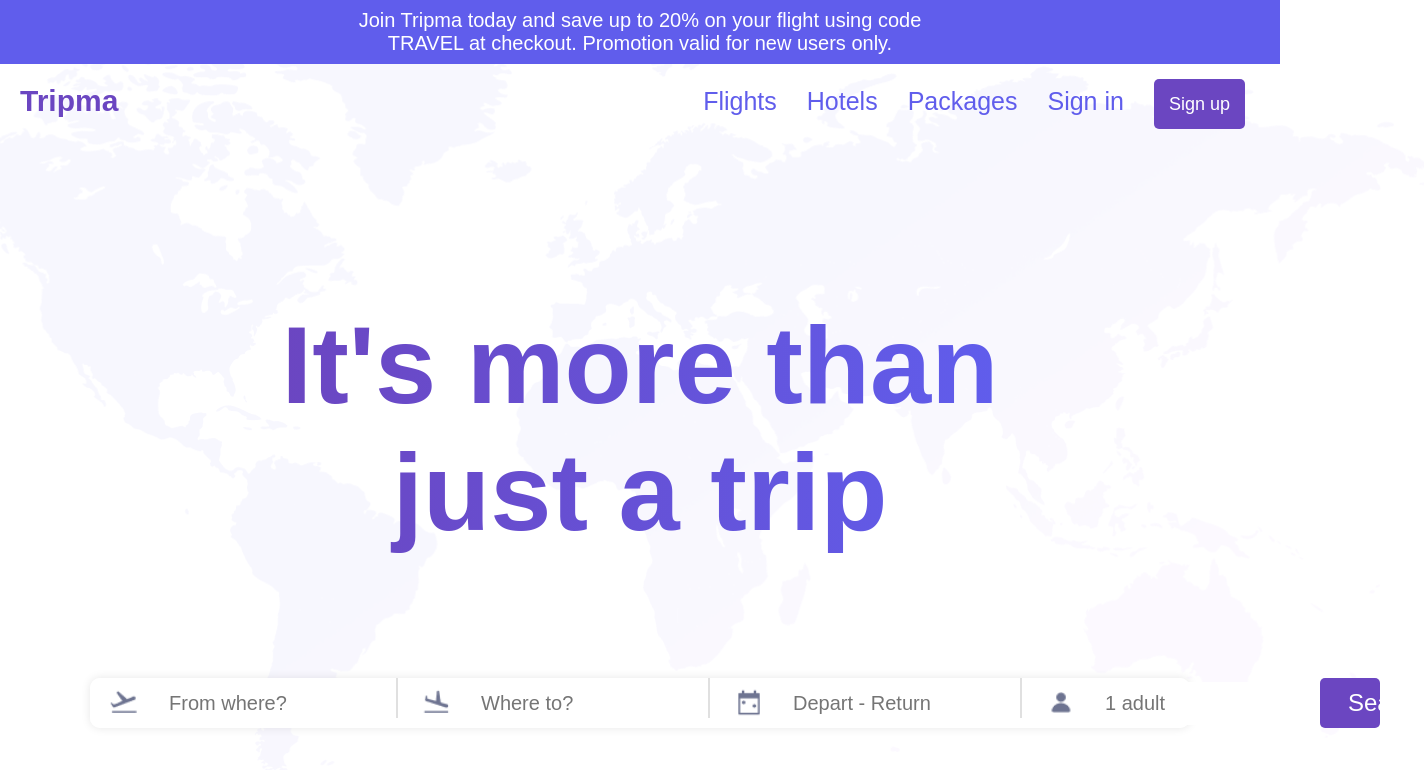
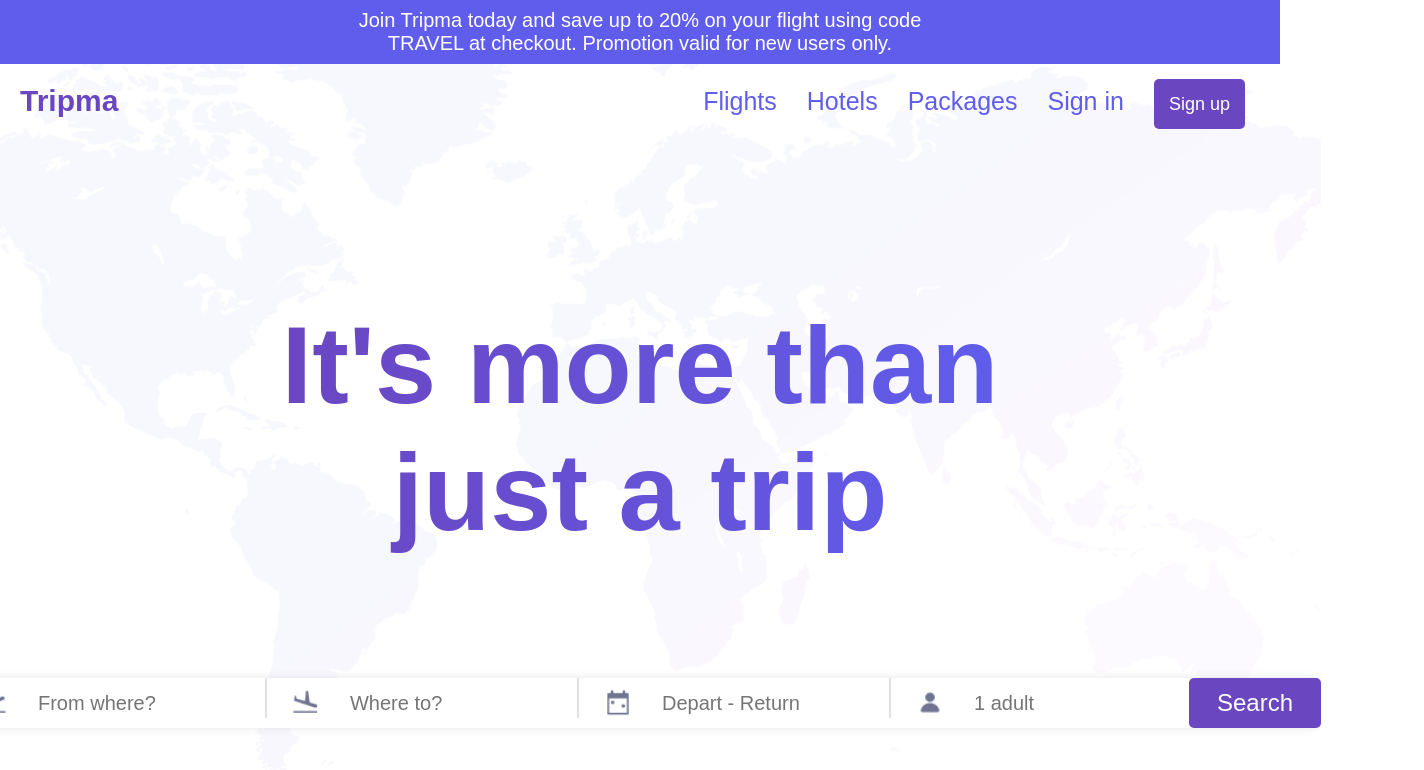
Before and after one commit to AiLinh06/Tripma, a React (Create React App) app: page / in a window 1280 px wide. Shown: the top 770 px of the page, 1424 px wide, since content can reach past the window. Built offline with nearby package versions, Linux system fonts and the light colour scheme.

Commit message:
Search Bar adjust

```diff
--- a/src/components/SearchBar.module.css
+++ b/src/components/SearchBar.module.css
@@ -11,8 +11,7 @@
   border-radius: 10px;
   box-shadow: 0 0 10px rgba(0, 0, 0, 0.1);
   align-items: stretch;
-  width: 1100px;
-  max-width: 95vw;
+
 }
 
 .searchBar input {
```
